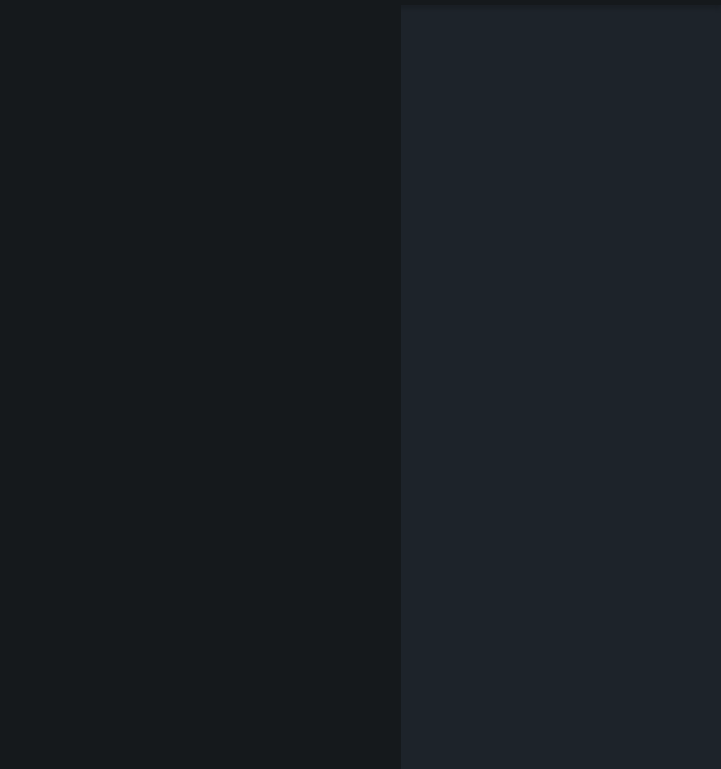
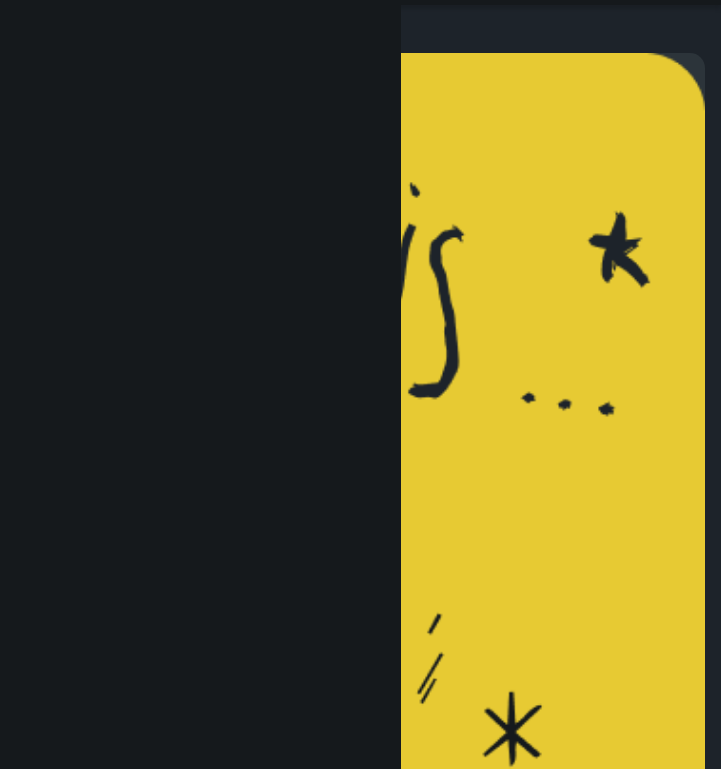
Before and after one commit to fredsons/HZC, a plain HTML site: page index.html in a window 1280 px wide. Shown: the part 51-820 px from the top of the page, 559-1280 px from the left. Drawn offline with nearby package versions, Linux system fonts and the light colour scheme.

Commit message:
atualizacao

```diff
--- a/assets/css/style.css
+++ b/assets/css/style.css
@@ -92,3 +92,49 @@ body {
 .menu-lateral__link--pinturas::before {
   content: '\e90a';
 }
+
+.principal {
+  padding: 24px 16px;
+}
+
+.titulo-pagina {
+  font-size: 1.5rem;
+  font-weight: 700;
+}
+
+.cartao {
+  background-color: var(--cartao);
+  border-radius: 15px;
+  overflow: hidden;
+  width: 100%;
+}
+
+.cartao__conteudo {
+  padding: 16px;
+}
+
+.cartao__titulo {
+  font-size: 1.2rem;
+  font-weight: 700;
+}
+
+.cartao__perfi {
+  color: var(--fonte-alternativa);
+  font-size: 0.9rem;
+}
+
+.cartao__info {
+  align-items: center;
+  display: flex;
+  color: var(--fonte-alternativa);
+}
+
+.cartao__info--tempo {
+  content: '\e90c';
+  margin-right: 8px;
+}
+
+.cartao__info--visualizacao {
+  content: '\e90f';
+  margin-right: 8px;
+}
```
